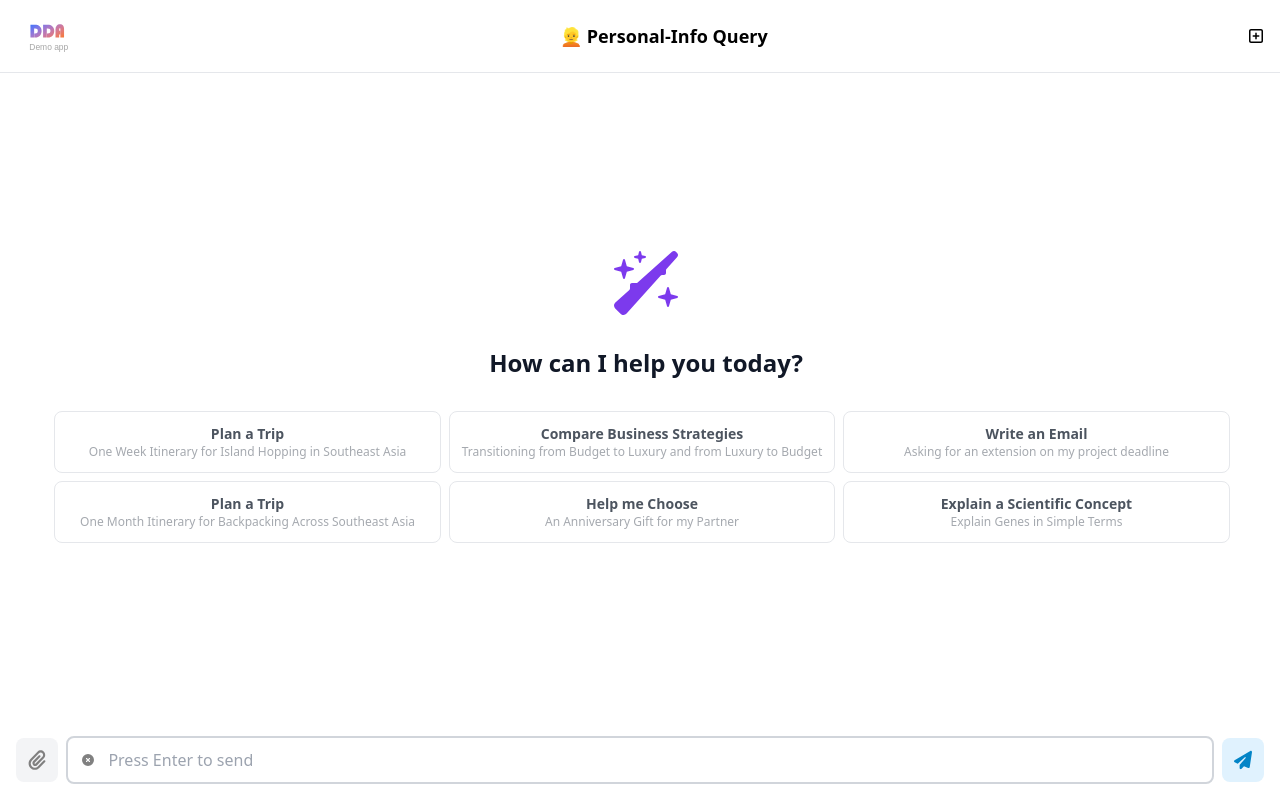
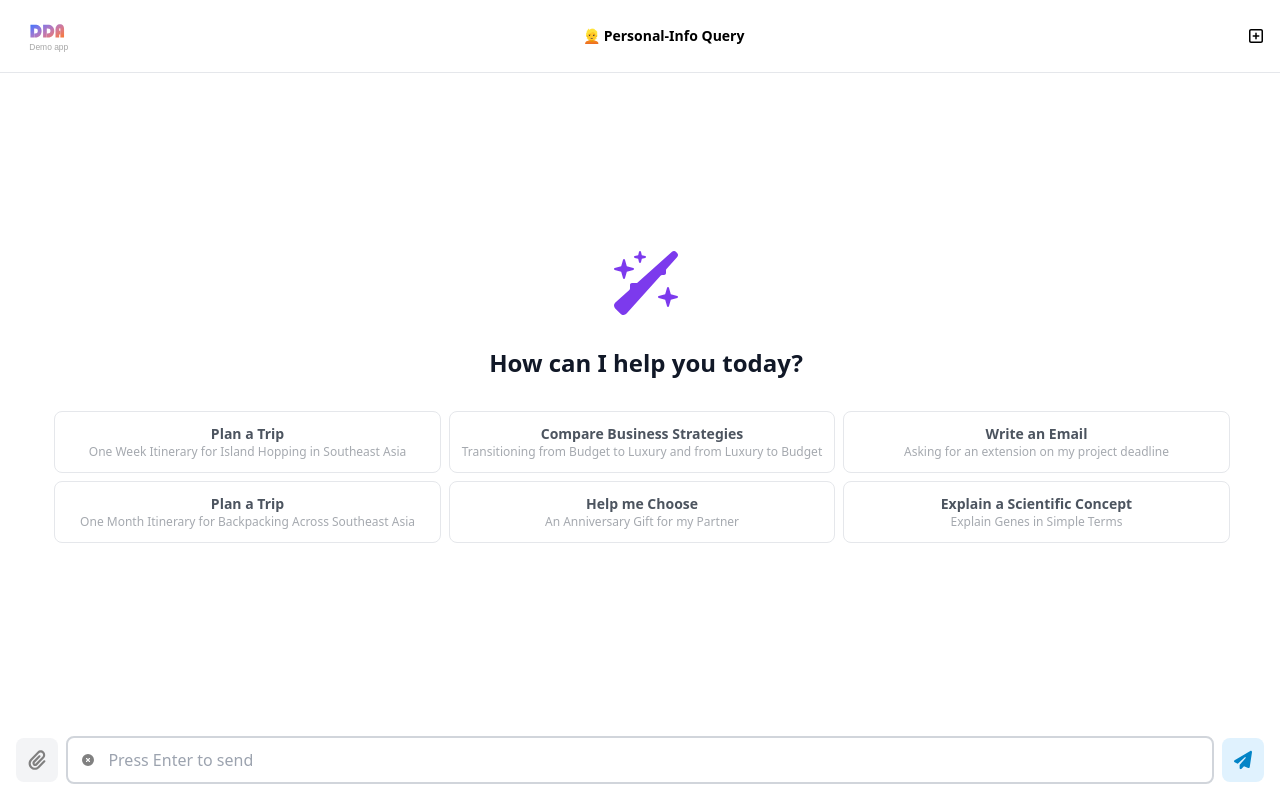
Before and after one commit to flying-submarine/yeah-my-kanban, a React (Create React App) app: page / in a window 1280 px wide. Built offline with nearby package versions, Linux system fonts and the light colour scheme; no server answers; what @fuyun/generative-ai, superb, tailwindcss-animated would draw is missing.

Commit message:
修改headr

```diff
--- a/src/components/Header.tsx
+++ b/src/components/Header.tsx
@@ -46,7 +46,7 @@ export const Header = (props: HeaderProps) => {
 
             <button className="rounded-lg p-2">
                 <select
-                    className="font-semibold text-lg border-0 rounded-lg p-1 outline-none focus:ring-0 focus:border-0 bg-white shadow-none appearance-none"
+                    className="font-semibold font text-sm border-0 rounded-lg p-1 outline-none focus:ring-0 focus:border-0 bg-white shadow-none appearance-none"
                     onChange={handleSelectChange}
                     disabled={busy}
                     value={defaultOptionValue} // 设置默认选中的值
```
